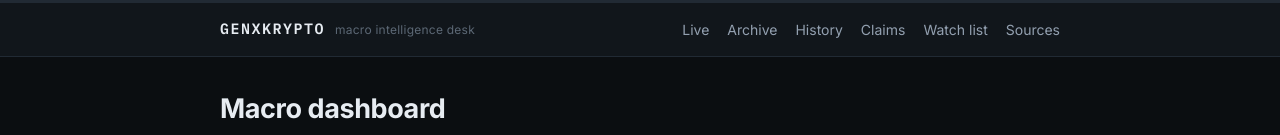
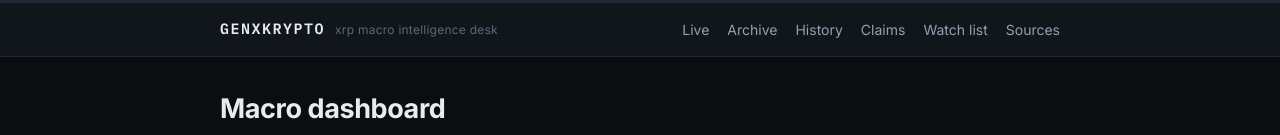
Before and after one commit to LINIHQ/macro-intel-desk, a Next.js app: page / in a window 1280 px wide. Shown: the top 135 px of the page. Built offline with nearby package versions, Linux system fonts and the light colour scheme; no server answers; the database is empty.

Commit message:
Rebrand: XRP Macro Intelligence Desk

```diff
--- a/app/layout.jsx
+++ b/app/layout.jsx
@@ -10,8 +10,8 @@ const mono = IBM_Plex_Mono({ subsets: ['latin'], weight: ['400', '500', '600'],
 export const revalidate = 60;
 
 export const metadata = {
-  title: 'GenXKrypto | Macro Intelligence Desk',
-  description: 'Verified macro and XRP intelligence briefs. Evidence over narrative.',
+  title: 'GenXKrypto | XRP Macro Intelligence Desk',
+  description: 'Verified XRP and macro intelligence briefs. Evidence over narrative.',
 };
 
 const NAV = [
@@ -36,7 +36,7 @@ export default async function RootLayout({ children }) {
           <div className="wrap head-row">
             <Link href="/" className="brand">
               <span className="brand-main">GENXKRYPTO</span>
-              <span className="brand-sub">macro intelligence desk</span>
+              <span className="brand-sub">xrp macro intelligence desk</span>
             </Link>
             <nav className="nav">
               {NAV.map((n) => (
```
